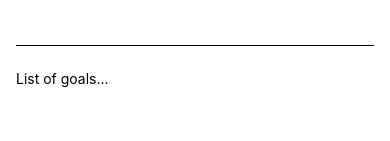
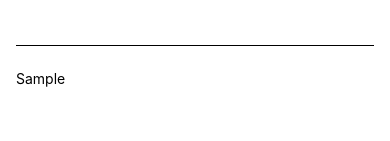
Before and after one commit to vanessamald/RNCourse, a React Native app: screen / in a window 390 px wide. Both pictures are taken after typing "Sample" into the empty fields and a click on the button "ADD GOAL". Shown: the part 159-300 px from the top of the page. Built offline with nearby package versions, Linux system fonts and the light colour scheme.

Commit message:
managing a list of goals in the app

```diff
--- a/App.js
+++ b/App.js
@@ -2,7 +2,10 @@
 import { StyleSheet, Text, View, Button, TextInput } from 'react-native';
 
 export default function App() {
+  // entered goal
   const [ enteredGoalText, setEnteredGoalText ] = useState('');
+  // array of goals
+  const [ courseGoals, setCourseGoals ] = useState([]);
 
   // function to handle text input
   function goalInput(enteredText) {
@@ -11,7 +14,8 @@
 
   //function to handle button press
   function addGoal() {
-    console.log(enteredGoalText);
+    // if your new state depends on the previous state use a function (better practice)
+    setCourseGoals((currentCourseGoals) => [...courseGoals, enteredGoalText]);
   };
 
   return (
@@ -21,7 +25,7 @@
         <Button title='Add Goal' onPress={addGoal}></Button>
       </View>
       <View style={styles.goalsContainer}>
-        <Text>List of goals...</Text>
+        {courseGoals.map((goal)=> <Text key={goal}>{goal}</Text>)}
       </View>
     </View>
   );
```
